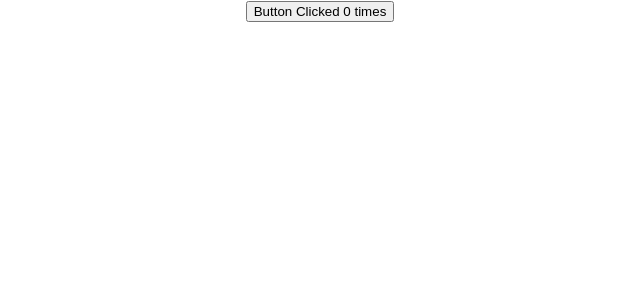
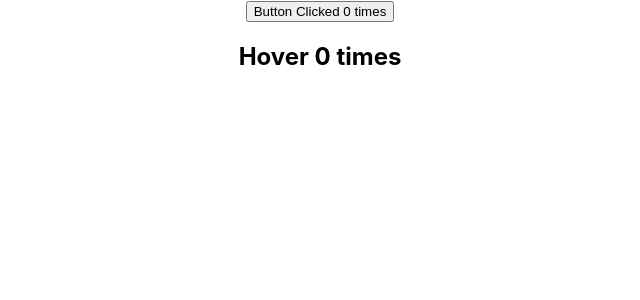
Before and after one commit to ArafatHossainKhan/Think-In-A-React-Way, a React (Create React App) app: page / in a window 1280 px wide. Shown: the top 300 px of the page, without its empty margins (320-960 px from the left). Built offline with nearby package versions, Linux system fonts and the light colour scheme.

Commit message:
hover counter added

```diff
--- a/src/App.js
+++ b/src/App.js
@@ -2,6 +2,8 @@
 import './App.css';
 import FunctionButton from './components/FunctionButton';
 import FunctionWrapper from './components/FunctionWrapper';
+import HoverCounter from './components/HoverCounter';
+import HoverWrapper from './components/HoverWrapper';
 
 function App() {
   return (
@@ -9,6 +11,9 @@ function App() {
      <FunctionWrapper>
       {(count, handler) => <FunctionButton count={count} handler={handler}/>}
      </FunctionWrapper>
+     <HoverWrapper>
+      {(count, increment) => <HoverCounter count={count} increment={increment}/>}
+     </HoverWrapper>
     </div>
   );
 }
--- /dev/null
+++ b/src/components/HoverCounter.js
@@ -0,0 +1,8 @@
+
+const HoverCounter = ({count, increment}) => {
+  return (
+    <h2 onMouseOver={increment}>Hover {count} times</h2>
+  )
+}
+
+export default HoverCounter
--- /dev/null
+++ b/src/components/HoverWrapper.js
@@ -0,0 +1,15 @@
+import { useState } from 'react';
+
+const HoverWrapper = (props) => {
+    const [count, setCount] = useState(0);
+    const increment = () => {
+      setCount(prev => prev + 1)
+    }
+  return (
+    <div>
+        {props.children(count, increment)}
+    </div>
+  )
+}
+
+export default HoverWrapper
```
